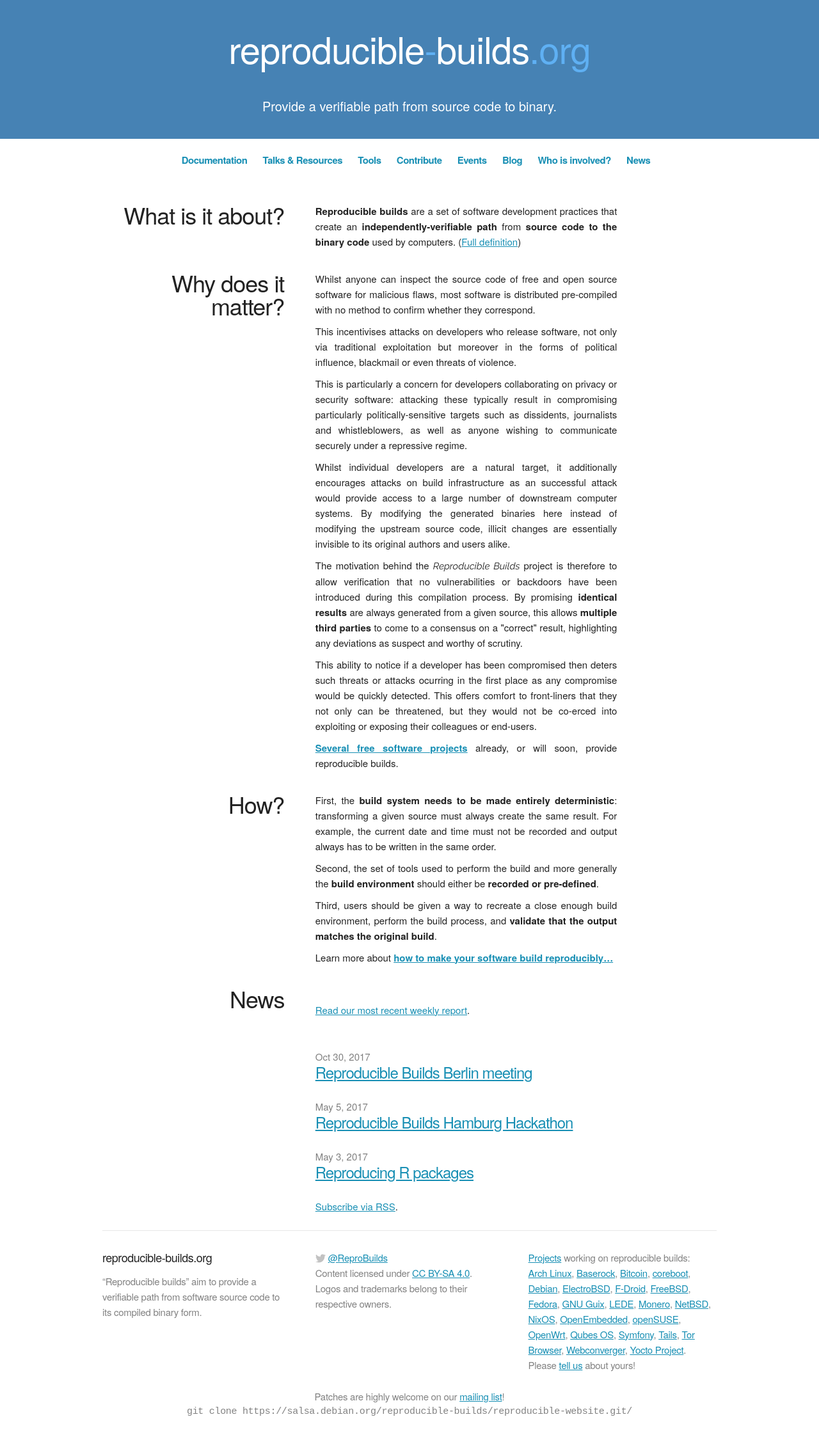
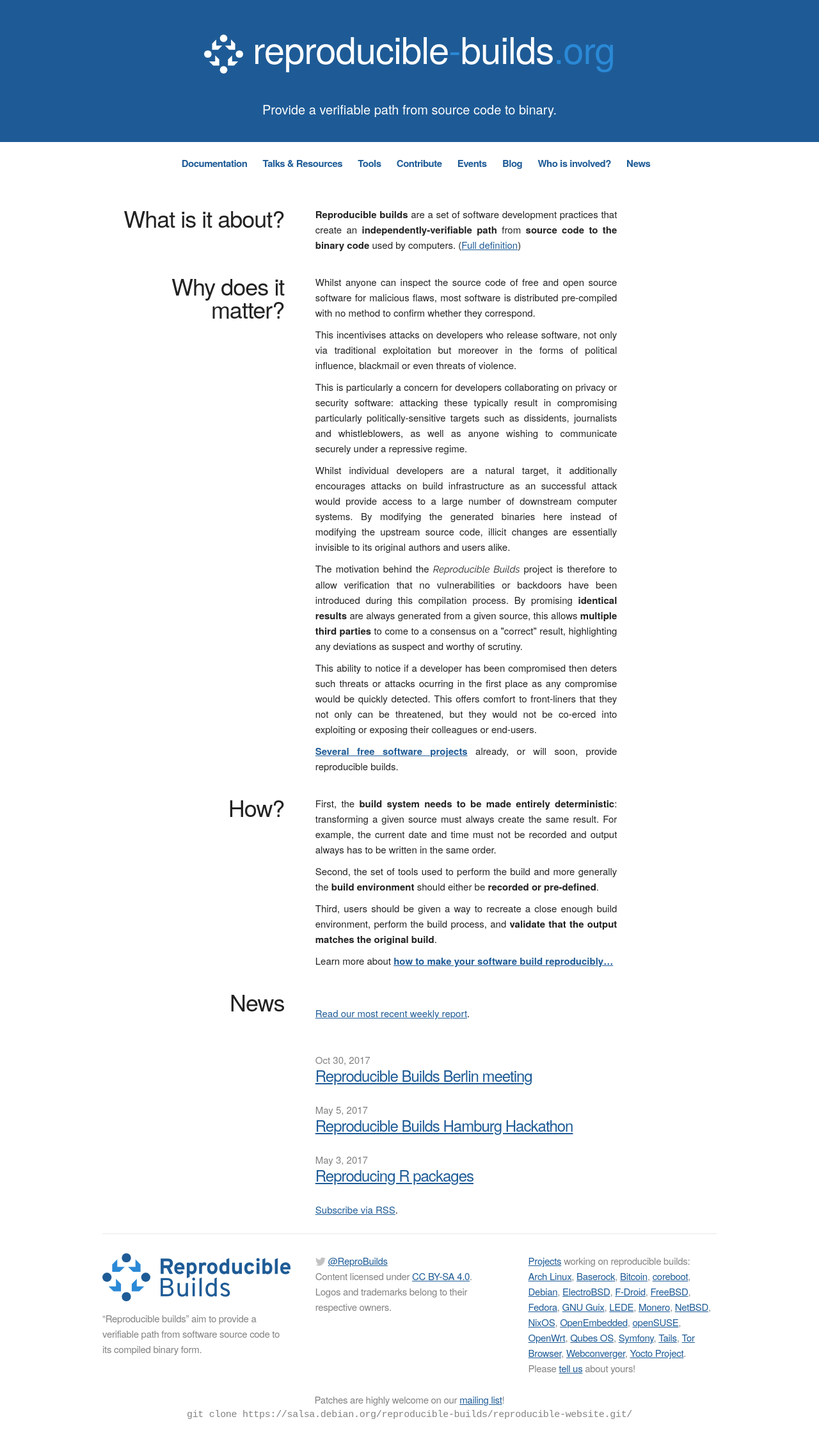
Before and after one commit to prototypefund/reproducible-website, a Jekyll site: the page built from index.html, in a window 1280 px wide. Shown: the whole page at 64% size. Built offline with Jekyll 4.4.1, drawn with Linux system fonts in a browser that asks for light colours; some web fonts are replaced.

Commit message:
Use logo and colors from style guide

```diff
--- a/_includes/footer.html
+++ b/_includes/footer.html
@@ -1,7 +1,7 @@
 <footer class="site-footer">
   <div class="row">
     <div class="four columns hide-on-mobiles">
-      <h2 class="footer-heading">reproducible<span class="punctuation">-</span>builds<span class="punctuation">.org</span></h2>
+      <p><img src="images/logos/rb.svg" width="100%" style="margin-bottom: 1em" alt="reproducible-builds.org"></p>
       <p>{{ site.description }}</p>
     </div>
     <div class="four columns">
--- a/_layouts/home.html
+++ b/_layouts/home.html
@@ -3,7 +3,7 @@
   <body>
     <div class="home">
     <header class="site-header">
-      <h1>reproducible<span class="punctuation">-</span>builds<span class="punctuation">.org</span></h1>
+      <h1><img src="images/logos/icon_white.svg" style="height: 2ex; vertical-align: middle"> reproducible<span class="punctuation">-</span>builds<span class="punctuation">.org</span></h1>
       <p class="tagline">Provide a verifiable path from source code to&nbsp;binary.</p>
     </header>
     <div class="container">
--- a/css/main.css
+++ b/css/main.css
@@ -1,5 +1,5 @@
 .site-header {
-  background: #4682b4;
+  background: #1e5b96;
   color: #fff;
   width: 100%;
   min-height: 56px;
@@ -15,7 +15,7 @@
   padding-bottom: 2.0rem;
 }
 .site-header .punctuation {
-  color: #5fb0f3;
+  color: #2b89d6;
 }
 .home header .tagline {
   font-size: 2.0rem;
@@ -65,7 +65,7 @@
 }
 
 a {
-    color: #188fb4;
+    color: #1e5b96;
 }
 
 .text p {
@@ -186,11 +186,11 @@ a {
     position: fixed;
     z-index: 10;
     top: 10px; right: 8px;
-    background-color: #4682b4;
+    background-color: #1e5b96;
     -webkit-border-radius: 5px;
     -moz-border-radius: 5px;
     border-radius: 5px;
-    border: 1px solid #5fb0f3;
+    border: 1px solid #2b89d6;
   }
 
   .site-nav .menu-icon {
```
Also changed, not shown: images/logos/icon_white.svg (added).
